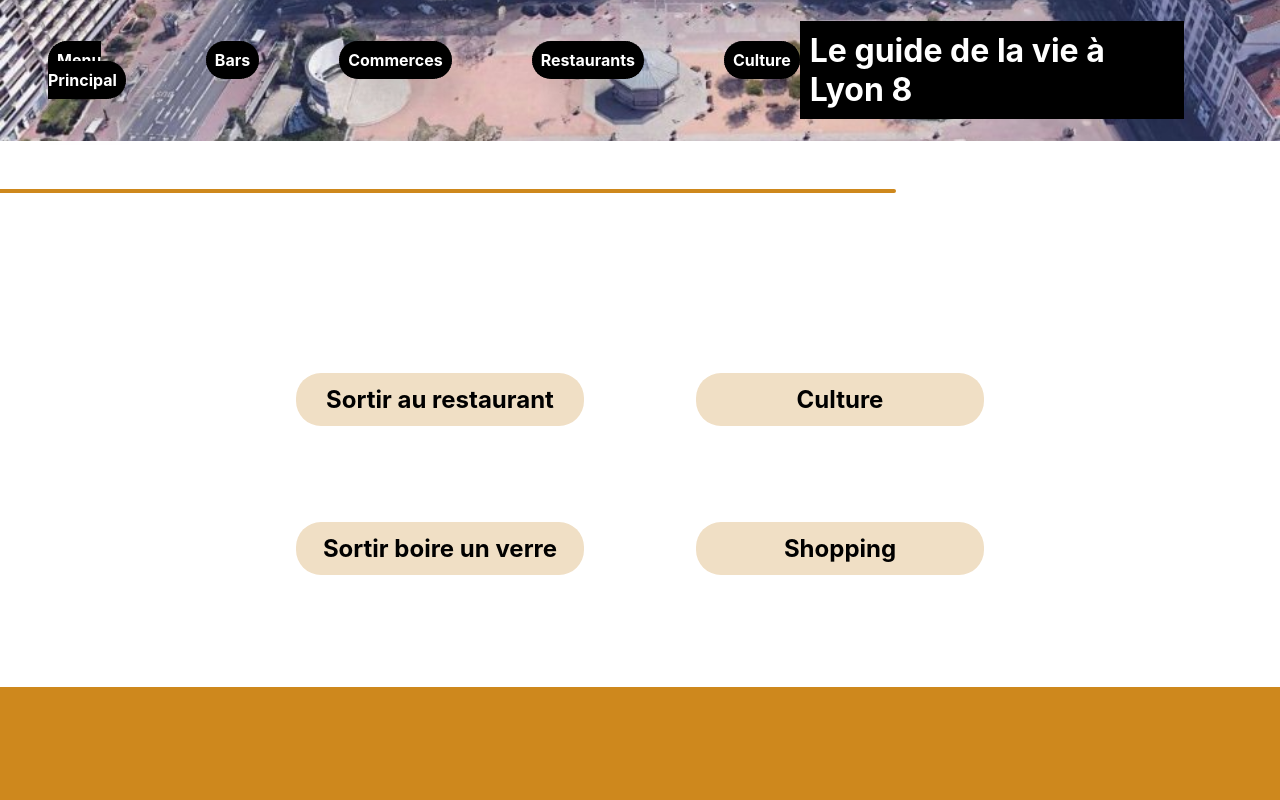
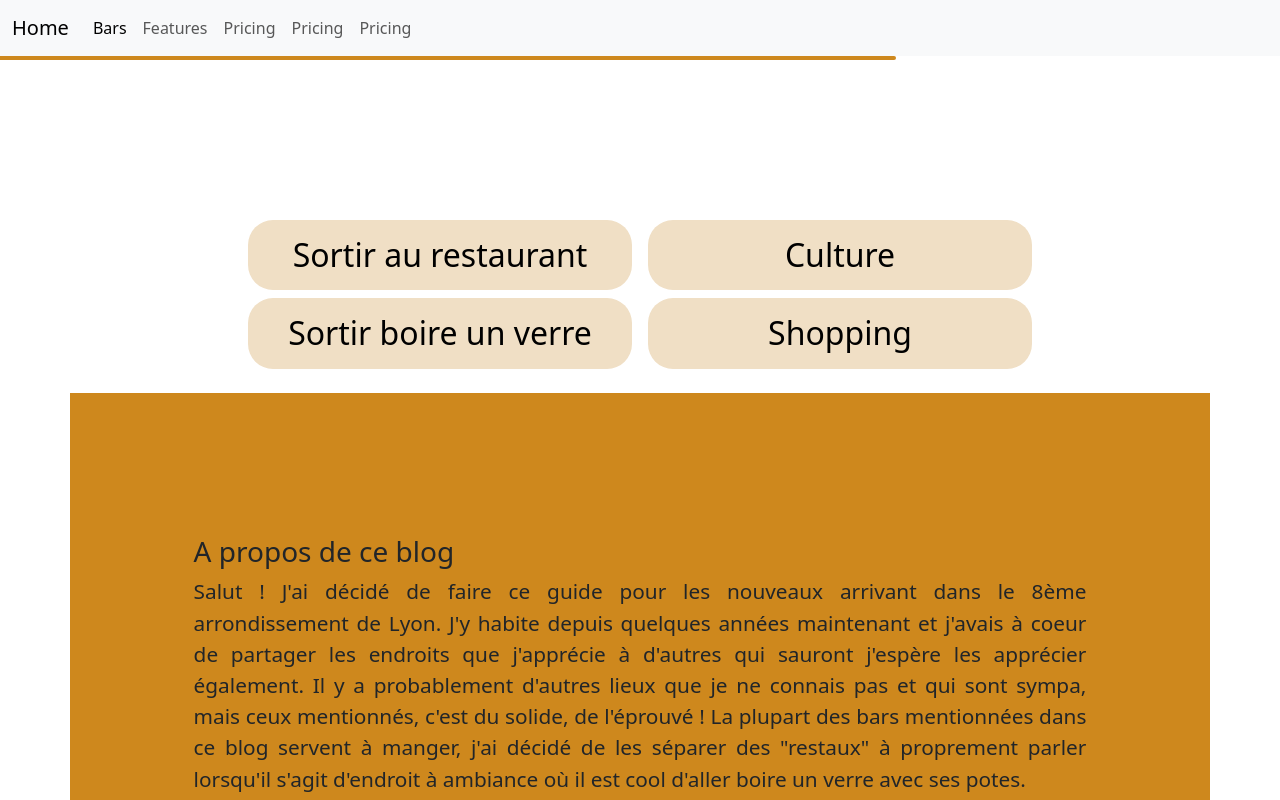
Before and after one commit to BerthetLucas/GuideLyon8, a React (Create React App) app: page / in a window 1280 px wide. Shown: the top 800 px of the page. Built offline with nearby package versions, Linux system fonts and the light colour scheme.

Commit message:
add navbar

```diff
--- a/package.json
+++ b/package.json
@@ -7,6 +7,7 @@
     "@testing-library/jest-dom": "^5.16.5",
     "@testing-library/react": "^13.4.0",
     "@testing-library/user-event": "^13.5.0",
+    "bootstrap": "^5.3.0",
     "react": "^18.2.0",
     "react-dom": "^18.2.0",
     "react-router-dom": "^6.13.0",
--- a/src/App.js
+++ b/src/App.js
@@ -5,6 +5,8 @@
 import Commerces from './components/mainpages/commerces.js'
 import Restaurant from './components/mainpages/restaurants.js'
 import Culture from './components/mainpages/culture.js'
+import 'bootstrap/dist/css/bootstrap.css';
+import 'bootstrap/dist/js/bootstrap.bundle';
 
 function App() {
   return (
--- a/src/components/banner.js
+++ b/src/components/banner.js
@@ -1,39 +1,38 @@
-import { Link } from "react-router-dom";
+import { NavLink } from "react-router-dom";
 import "../styles/banner.css";
 
 function Banner() {
   return (
-    <div className="desktop-ban">
-      <h1 className="title">Le guide de la vie à Lyon 8</h1>
 
-      <div className="menu">
-        <p>
-          <Link to="/" className="menu-liens">
-            Menu Principal
-          </Link>
-        </p>
-        <p>
-          <Link to="/bars" className="menu-liens">
-            Bars
-          </Link>
-        </p>
-        <p>
-          <Link to="/commerces" className="menu-liens">
-            Commerces
-          </Link>
-        </p>
-        <p>
-          <Link to="/restaurants" className="menu-liens">
-            Restaurants
-          </Link>
-        </p>
-        <p>
-          <Link to="/culture" className="menu-liens">
-            Culture
-          </Link>
-        </p>
-      </div>
+<nav className="navbar navbar-expand-lg bg-body-tertiary">
+  <div className="container-fluid">
+    <NavLink className="navbar-brand" to="/">Home</NavLink>
+    <button className="navbar-toggler" type="button" data-bs-toggle="collapse" data-bs-target="#navbarNav" aria-controls="navbarNav" aria-expanded="false" aria-label="Toggle navigation">
+      <span className="navbar-toggler-icon"></span>
+    </button>
+    <div className="collapse navbar-collapse" id="navbarNav">
+      <ul className="navbar-nav">
+        <li className="nav-item">
+          <NavLink className="nav-link active" aria-current="page" to="/bars">Bars</NavLink>
+        </li>
+        <li className="nav-item">
+          <NavLink className="nav-link" to="/commerces">Features</NavLink>
+        </li>
+        <li className="nav-item">
+          <NavLink className="nav-link" to="/restaurants">Pricing</NavLink>
+        </li>
+        <li className="nav-item">
+          <NavLink className="nav-link" to="/culture">Pricing</NavLink>
+        </li>
+        <li className="nav-item">
+          <NavLink className="nav-link" to="/culture">Pricing</NavLink>
+        </li>
+
+      </ul>
     </div>
+  </div>
+</nav>
+
   );
 }
 
--- a/src/styles/banner.css
+++ b/src/styles/banner.css
@@ -96,7 +96,8 @@
         justify-content: space-between;
         flex-wrap: wrap;
         gap : 1em;
-        margin-left : 0em;
+        margin-left : 0.5em;
+        margin-right : 0.5em;
 
 
     }
--- a/src/styles/illu.css
+++ b/src/styles/illu.css
@@ -9,3 +9,11 @@
 .imagePlace{
     width: 100%;
 }
+
+@media screen and (max-width : 740px){
+
+    .main {
+        height : 35vh;
+    }
+
+}
```
Also changed, not shown: 1 other file (tests, documents, lock files or other folders).
